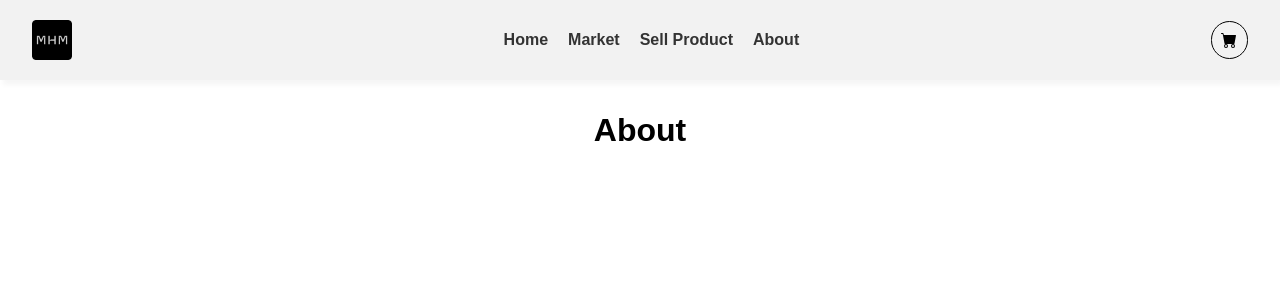
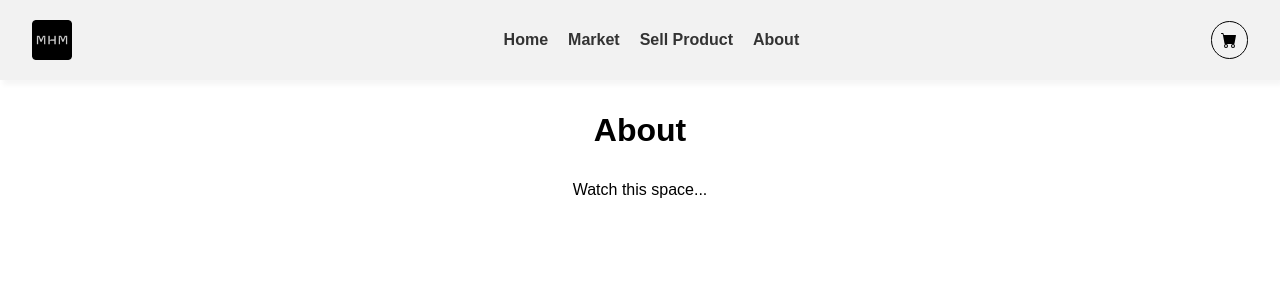
Before and after one commit to AyoToluSam/my_home_market, a Next.js app: page /About in a window 1280 px wide. Shown: the top 281 px of the page. Built offline with nearby package versions, Linux system fonts and the light colour scheme; no server answers.

Commit message:
Production ready

```diff
--- a/src/pages/About/index.jsx
+++ b/src/pages/About/index.jsx
@@ -6,6 +6,7 @@ const About = () => {
     <>
       <Container>
         <h1>About</h1>
+        <p>Watch this space...</p>
       </Container>
     </>
   )
--- a/src/pages/Market/index.jsx
+++ b/src/pages/Market/index.jsx
@@ -1,4 +1,4 @@
-import React from 'react'
+import React from 'react';
 import ProductList from '@/components/ProductList/ProductList';
 
 const Market = () => {
@@ -7,6 +7,6 @@ const Market = () => {
       <ProductList />
     </>
   )
-}
+};
 
 export default Market;
--- a/src/styles/aboutStyles.js
+++ b/src/styles/aboutStyles.js
@@ -2,4 +2,8 @@ import styled from 'styled-components';
 
 export const Container = styled.div`
   padding: 2rem;
+  display: flex;
+  flex-direction: column;
+  align-items: center;
+  gap: 2rem;
 `;
```
